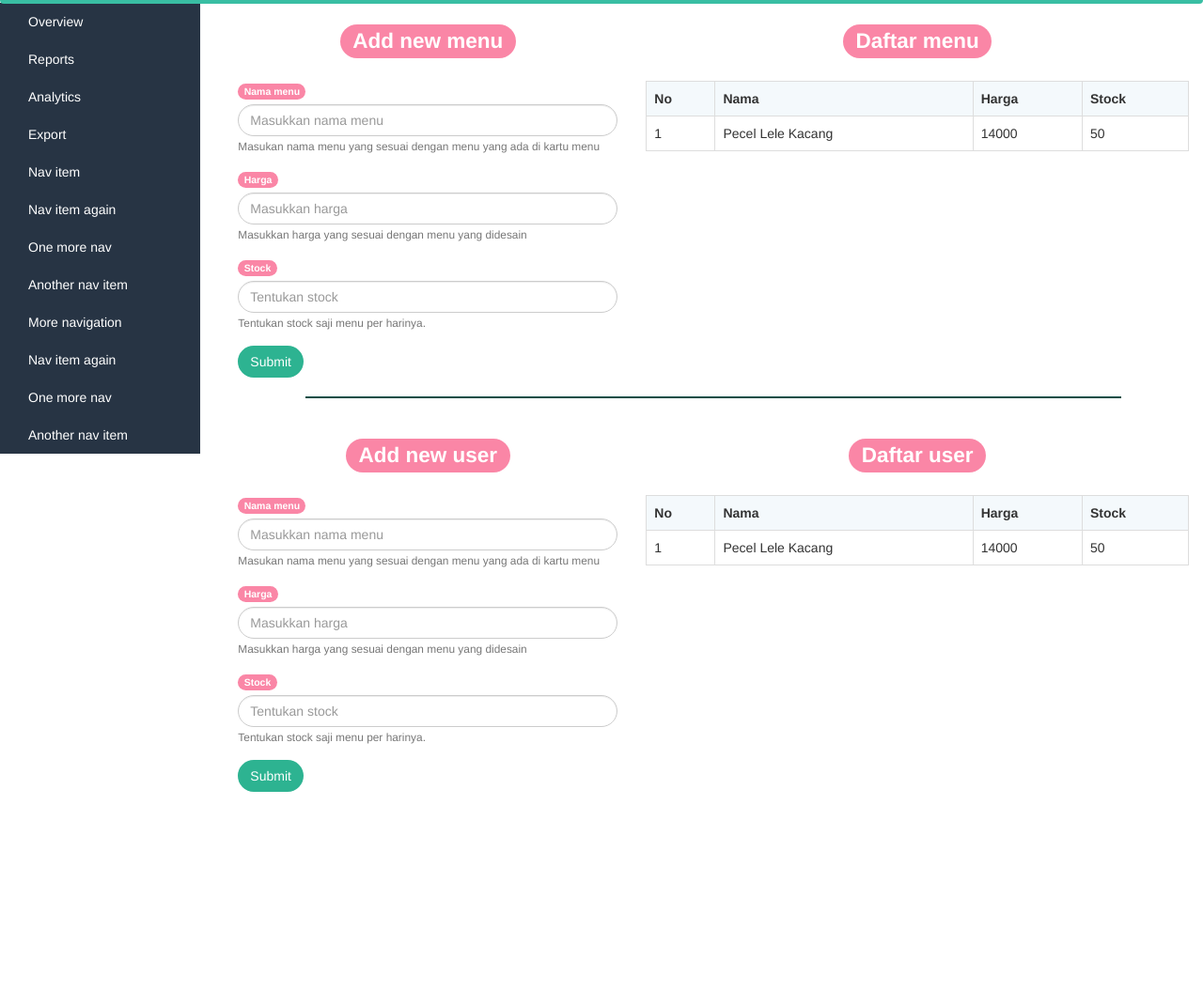
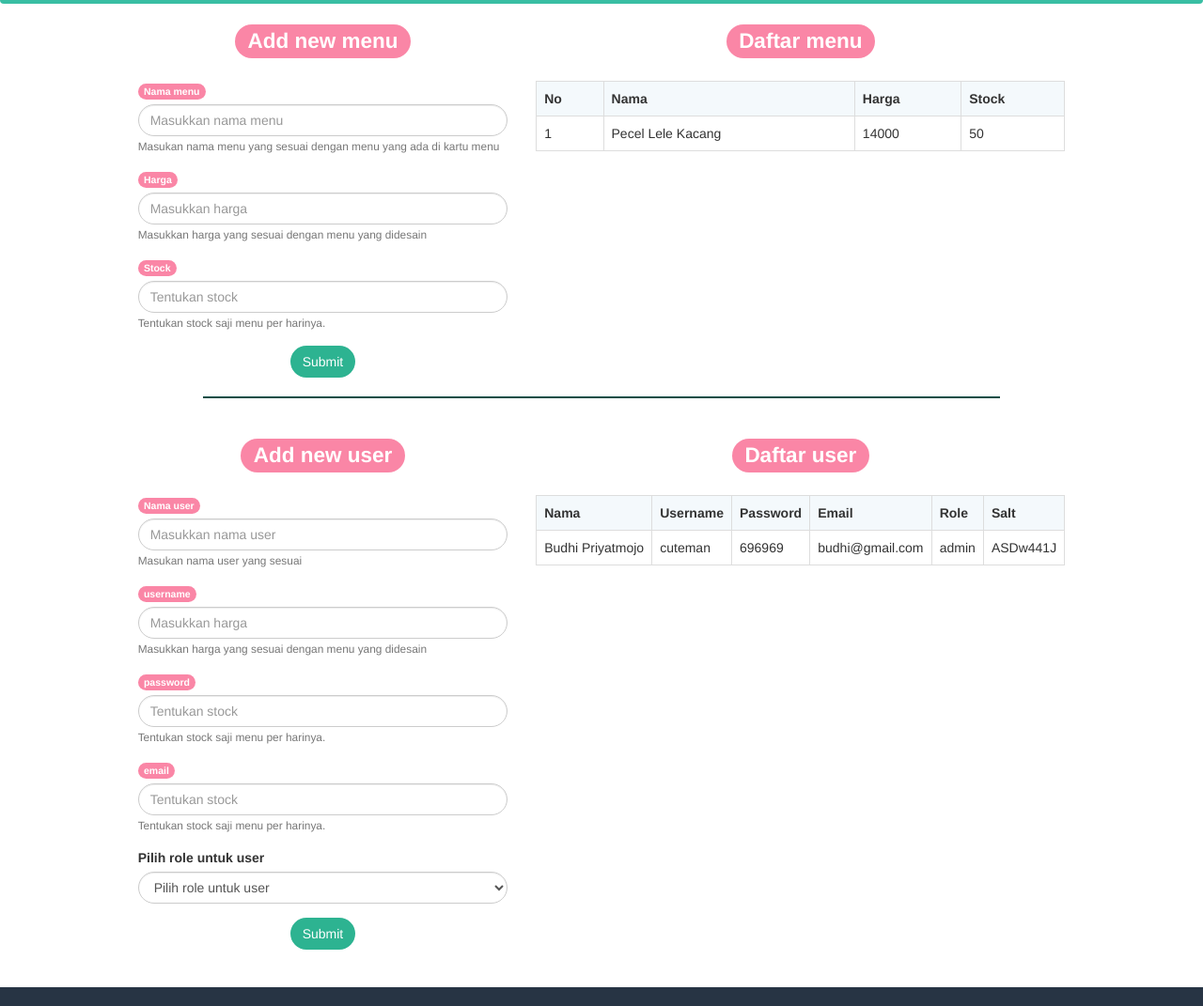
Before and after one commit to adithwip/pos-weekly-group-project-2, a plain HTML site: page admin.html in a window 1280 px wide. Shown: the part 48-1119 px from the top of the page at 94% size. Before the commit the page ends 931 px from the top, so only its background shows below. Drawn offline with nearby package versions, Linux system fonts and the light colour scheme.

Commit message:
perbaikan halaman admin

```diff
--- a/admin.html
+++ b/admin.html
@@ -62,28 +62,9 @@
 
     <div class="container-fluid">
       <div id="main-row" class="row">
-        <div class="col-sm-3 col-md-2 sidebar">
-          <ul class="nav nav-sidebar">
-            <li class="active"><a href="#">Overview <span class="sr-only">(current)</span></a></li>
-            <li><a href="#">Reports</a></li>
-            <li><a href="#">Analytics</a></li>
-            <li><a href="#">Export</a></li>
-          </ul>
-          <ul class="nav nav-sidebar">
-            <li><a href="">Nav item</a></li>
-            <li><a href="">Nav item again</a></li>
-            <li><a href="">One more nav</a></li>
-            <li><a href="">Another nav item</a></li>
-            <li><a href="">More navigation</a></li>
-          </ul>
-          <ul class="nav nav-sidebar">
-            <li><a href="">Nav item again</a></li>
-            <li><a href="">One more nav</a></li>
-            <li><a href="">Another nav item</a></li>
-          </ul>
-        </div>
 
-        <div class="col-md-10">
+
+        <div class="col-md-10 col-md-offset-1">
           <div class="row">
             <div class="col-md-5">
               <center><h2><span class="label">Add new menu</span></h2></center>
@@ -97,20 +78,20 @@
               <form>
                 <div class="form-group">
                   <label for="exampleInputEmail1"><span class="label">Nama menu</span></label>
-                  <input name="nama_menu" type="email" class="form-control" id="exampleInputEmail1" aria-describedby="emailHelp" placeholder="Masukkan nama menu">
+                  <input name="nama_menu" type="text" class="form-control" id="exampleInputEmail1" aria-describedby="emailHelp" placeholder="Masukkan nama menu">
                   <small id="emailHelp" class="form-text text-muted">Masukan nama menu yang sesuai dengan menu yang ada di kartu menu</small>
                 </div>
                 <div class="form-group">
                   <label for="exampleInputEmail1"><span class="label">Harga</span></label>
-                  <input name="harga" type="email" class="form-control" id="exampleInputEmail1" aria-describedby="emailHelp" placeholder="Masukkan harga">
+                  <input name="harga" type="text" class="form-control" id="exampleInputEmail1" aria-describedby="emailHelp" placeholder="Masukkan harga">
                   <small id="emailHelp" class="form-text text-muted">Masukkan harga yang sesuai dengan menu yang didesain</small>
                 </div>
                 <div class="form-group">
                   <label for="exampleInputEmail1"><span class="label">Stock</span></label>
-                  <input name="stock" type="email" class="form-control" id="exampleInputEmail1" aria-describedby="emailHelp" placeholder="Tentukan stock">
+                  <input name="stock" type="text" class="form-control" id="exampleInputEmail1" aria-describedby="emailHelp" placeholder="Tentukan stock">
                   <small id="emailHelp" class="form-text text-muted">Tentukan stock saji menu per harinya.</small>
                 </div>
-                <button type="submit" id="btn-submit" class="btn">Submit</button>
+                <center><button type="submit" id="btn-submit" class="btn">Submit</button></center>
               </form>
             </div>
             <div class="col-md-7">
@@ -149,45 +130,68 @@
             <div class="col-md-5">
               <form>
                 <div class="form-group">
-                  <label for="exampleInputEmail1"><span class="label">Nama menu</span></label>
-                  <input name="nama_menu" type="email" class="form-control" id="exampleInputEmail1" aria-describedby="emailHelp" placeholder="Masukkan nama menu">
-                  <small id="emailHelp" class="form-text text-muted">Masukan nama menu yang sesuai dengan menu yang ada di kartu menu</small>
+                  <label for="exampleInputEmail1"><span class="label">Nama user</span></label>
+                  <input name="nama_menu" type="text" class="form-control" id="exampleInputEmail1" aria-describedby="emailHelp" placeholder="Masukkan nama user">
+                  <small id="emailHelp" class="form-text text-muted">Masukan nama user yang sesuai</small>
                 </div>
                 <div class="form-group">
-                  <label for="exampleInputEmail1"><span class="label">Harga</span></label>
-                  <input name="harga" type="email" class="form-control" id="exampleInputEmail1" aria-describedby="emailHelp" placeholder="Masukkan harga">
+                  <label for="exampleInputEmail1"><span class="label">username</span></label>
+                  <input name="harga" type="text" class="form-control" id="exampleInputEmail1" aria-describedby="emailHelp" placeholder="Masukkan harga">
                   <small id="emailHelp" class="form-text text-muted">Masukkan harga yang sesuai dengan menu yang didesain</small>
                 </div>
                 <div class="form-group">
-                  <label for="exampleInputEmail1"><span class="label">Stock</span></label>
+                  <label for="exampleInputEmail1"><span class="label">password</span></label>
+                  <input name="stock" type="password" class="form-control" id="exampleInputEmail1" aria-describedby="emailHelp" placeholder="Tentukan stock">
+                  <small id="emailHelp" class="form-text text-muted">Tentukan stock saji menu per harinya.</small>
+                </div>
+                <div class="form-group">
+                  <label for="exampleInputEmail1"><span class="label">email</span></label>
                   <input name="stock" type="email" class="form-control" id="exampleInputEmail1" aria-describedby="emailHelp" placeholder="Tentukan stock">
                   <small id="emailHelp" class="form-text text-muted">Tentukan stock saji menu per harinya.</small>
                 </div>
-                <button type="submit" id="btn-submit" class="btn">Submit</button>
+                <div class="form-group">
+                  <label for="exampleSelect1">Pilih role untuk user</label>
+                  <select class="form-control" id="exampleSelect1">
+                    <option>Pilih role untuk user</option>
+                    <option>Admin</option>
+                    <option>User</option>
+                  </select>
+                </div>
+                <center><button type="submit" id="btn-submit" class="btn">Submit</button></center>
               </form>
             </div>
             <div class="col-md-7">
               <table class="table table-hover table-bordered">
                 <tr id="table-head">
-                  <th>No</th>
                   <th>Nama</th>
-                  <th>Harga</th>
-                  <th>Stock</th>
+                  <th>Username</th>
+                  <th>Password</th>
+                  <th>Email</th>
+                  <th>Role</th>
+                  <th>Salt</th>
                 </tr>
                 <tr>
-                  <td>1</td>
-                  <td>Pecel Lele Kacang</td>
-                  <td>14000</td>
-                  <td>50</td>
+                  <td>Budhi Priyatmojo</td>
+                  <td>cuteman</td>
+                  <td>696969</td>
+                  <td>budhi@gmail.com</td>
+                  <td>admin</td>
+                  <td>ASDw441J</td>
                 </tr>
               </table>
             </div>
           </div>
         </div>
-
-
       </div>
     </div>
 
+    <footer>
+      <div id="footer" class="container-fluid">
+        <div class="row">
+
+        </div>
+      </div>
+    </footer>
+
   </body>
 </html>
--- a/resources/style.css
+++ b/resources/style.css
@@ -34,11 +34,15 @@
 #separator-top {
   border-bottom: 2px solid #0D4E46;
 }
+#footer {
+  background-color: #273444;
+}
 
 
 
 .col-md-10 {
   padding-left: 40px;
+  padding-right: 40px;
 }
 
 .label {
@@ -65,3 +69,6 @@
 .navbar a {
   color: #fff;
 }
+
+
+/*footer*/
```
